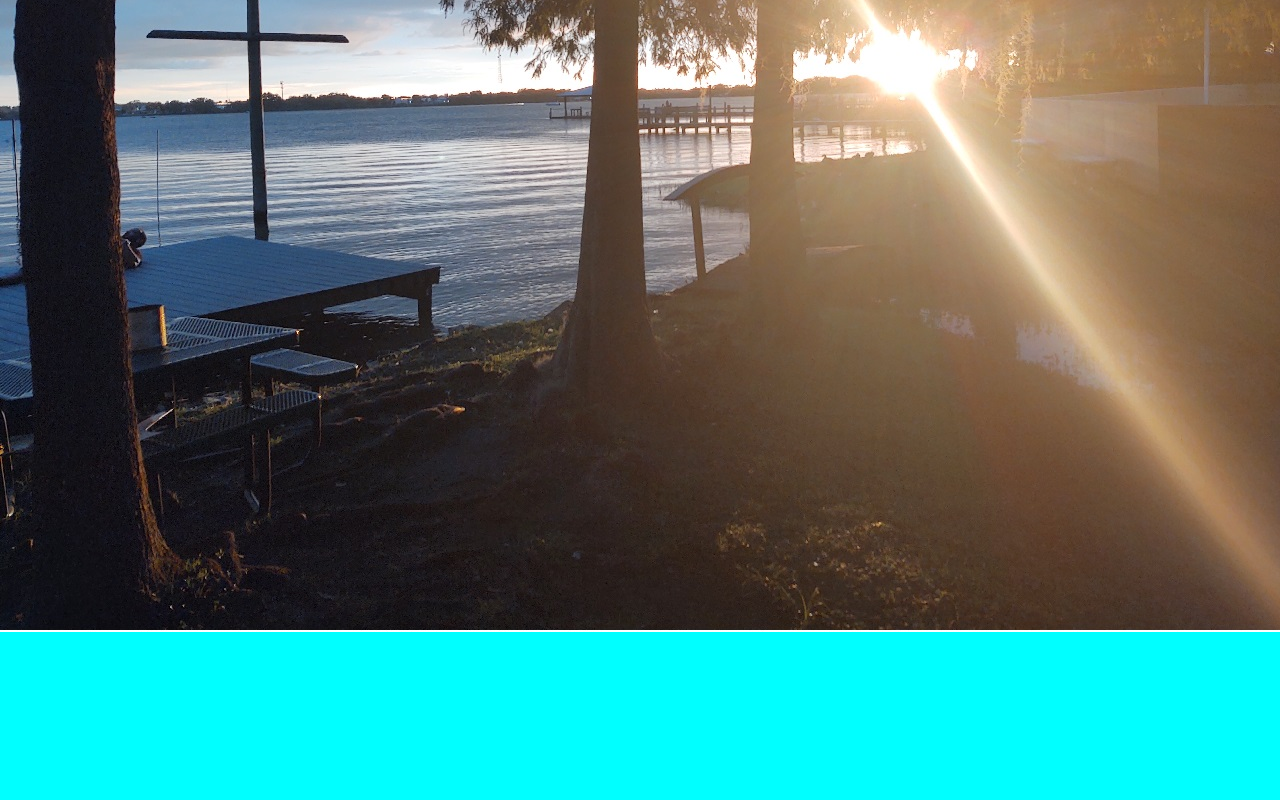
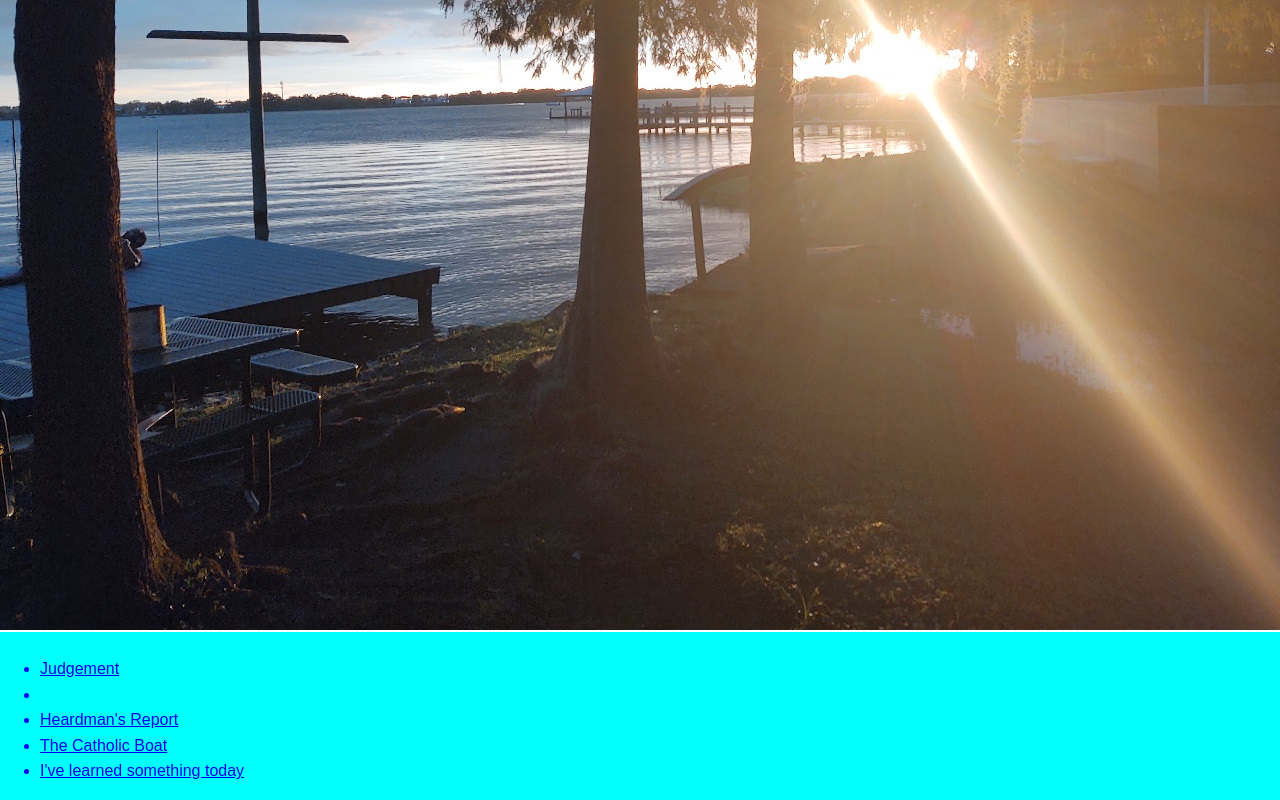
Before and after one commit to StevenMunich/Photo, a plain HTML site: page index.html in a window 1280 px wide. Shown: the part 428-1228 px from the top of the page. Before the commit the page ends 1068 px from the top, so only its background shows below. Drawn offline with Linux system fonts and the light colour scheme.

Commit message:
Update index.html

```diff
--- a/index.html
+++ b/index.html
@@ -20,7 +20,12 @@
 <h1 id="pageTitle" style="text-align : center;" >Photo</h1>
 <img src="images\badge.jpg"/>
 
-
+<ul>
+<li><a href="https://stevenmunich.github.io/Judgement/">Judgement</a><li>
+<li><a style="font-size: 16;" href="https://stevenmunich.github.io/Rage/index.html">Heardman's Report</a></li>
+<li><a href="https://stevenmunich.github.io/CBS/">The Catholic Boat</a></li>
+<li><a href="https://stevenmunich.github.io/evil/">I've learned something today</a></li>
+</ul>
 
 </body>
 </html>
```
